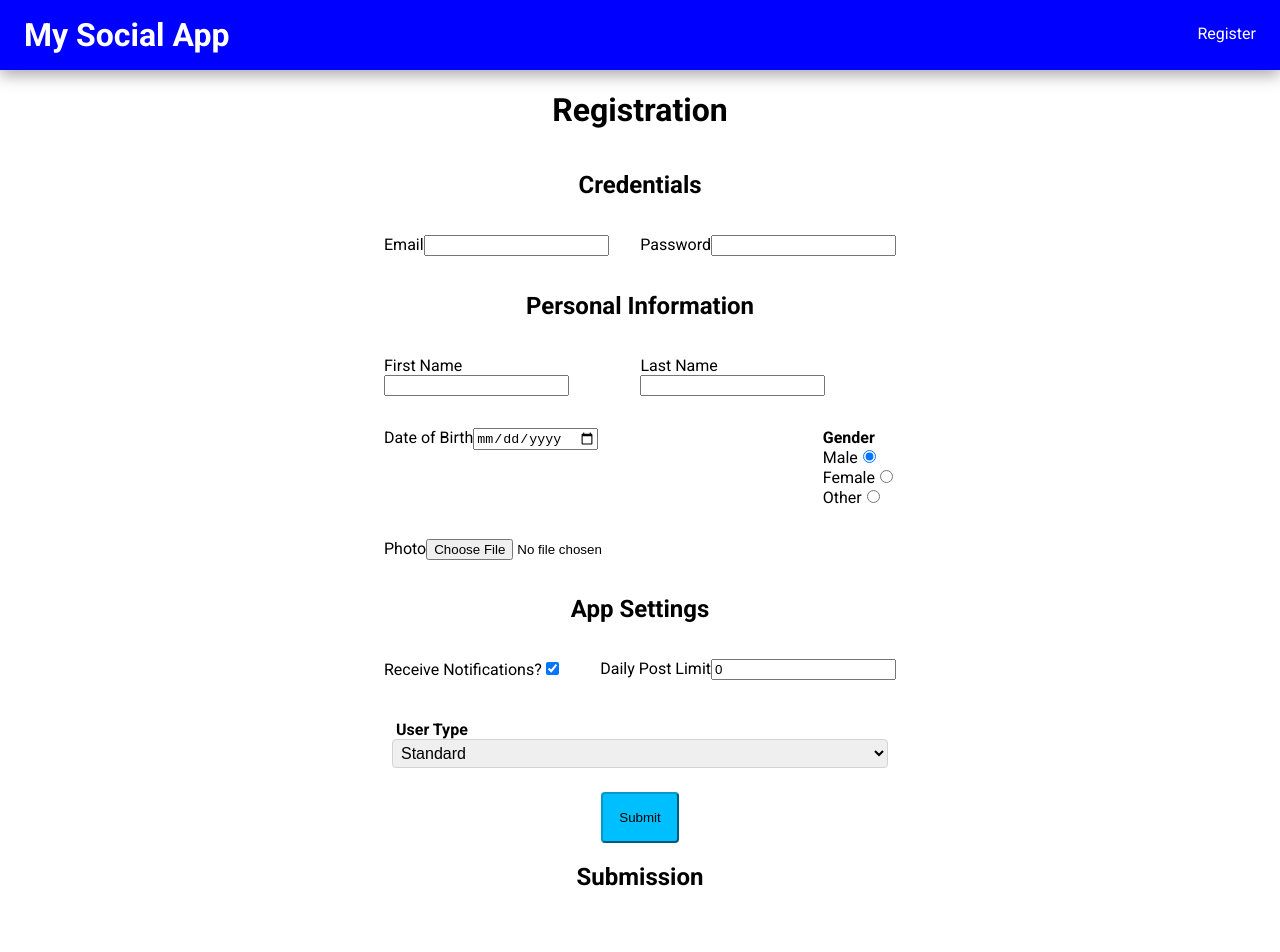
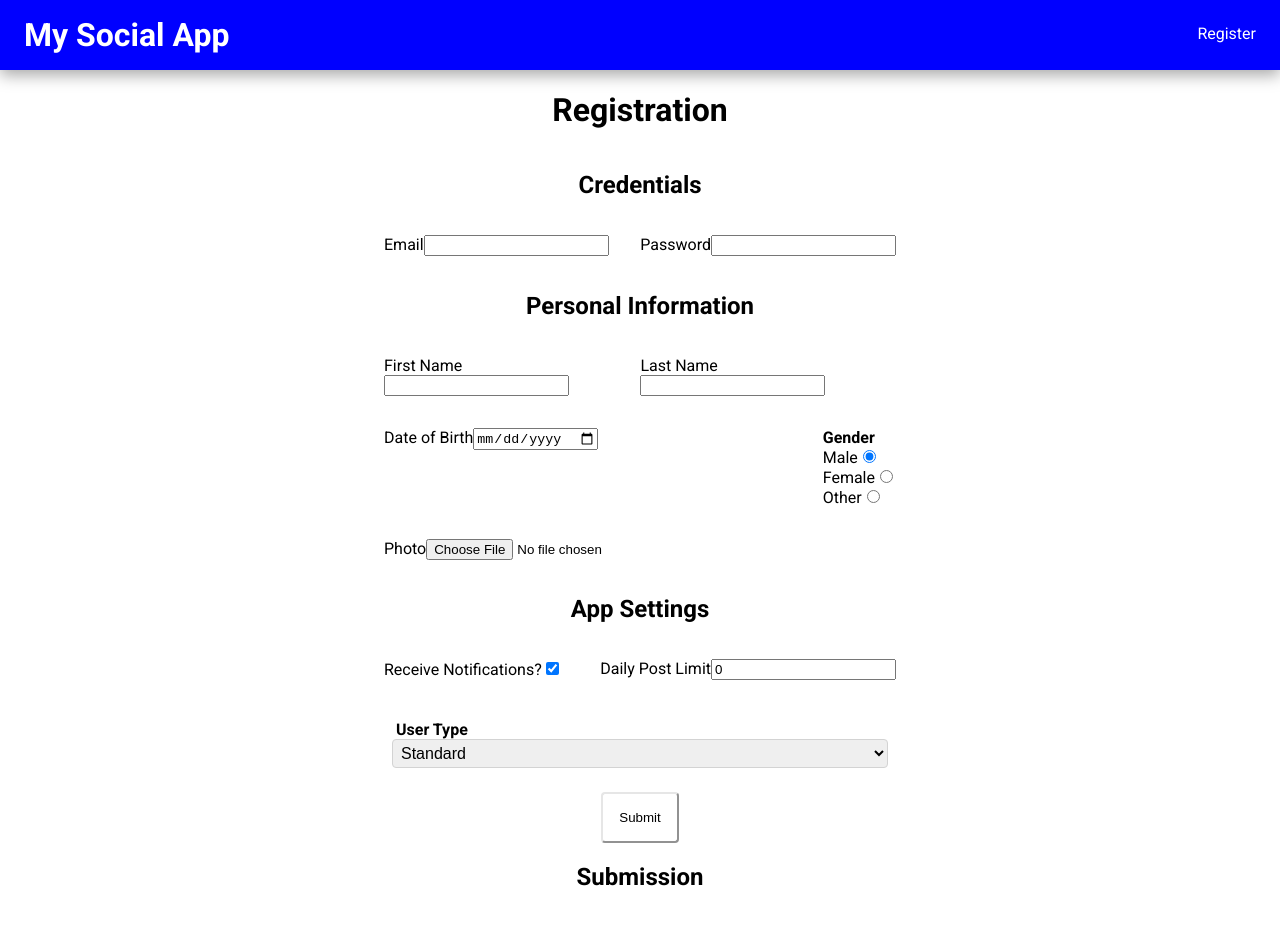
Before and after one commit to coding-with-dogs-2024/writing-tests-with-rtl, a React (Vite) app: page /register in a window 1280 px wide. Shown: the top 952 px of the page. Built offline with nearby package versions, Linux system fonts and the light colour scheme.

Commit message:
Fixed styles

```diff
--- a/src/components/Content/Registration/index.tsx
+++ b/src/components/Content/Registration/index.tsx
@@ -215,9 +215,7 @@ export const Registration = () => {
 				</div>
 			</section>
 			<section>
-				<Button color="secondary" onClick={doSubmit}>
-					Submit
-				</Button>
+				<Button onClick={doSubmit}>Submit</Button>
 			</section>
 			<section>
 				<h2>Submission</h2>
```
